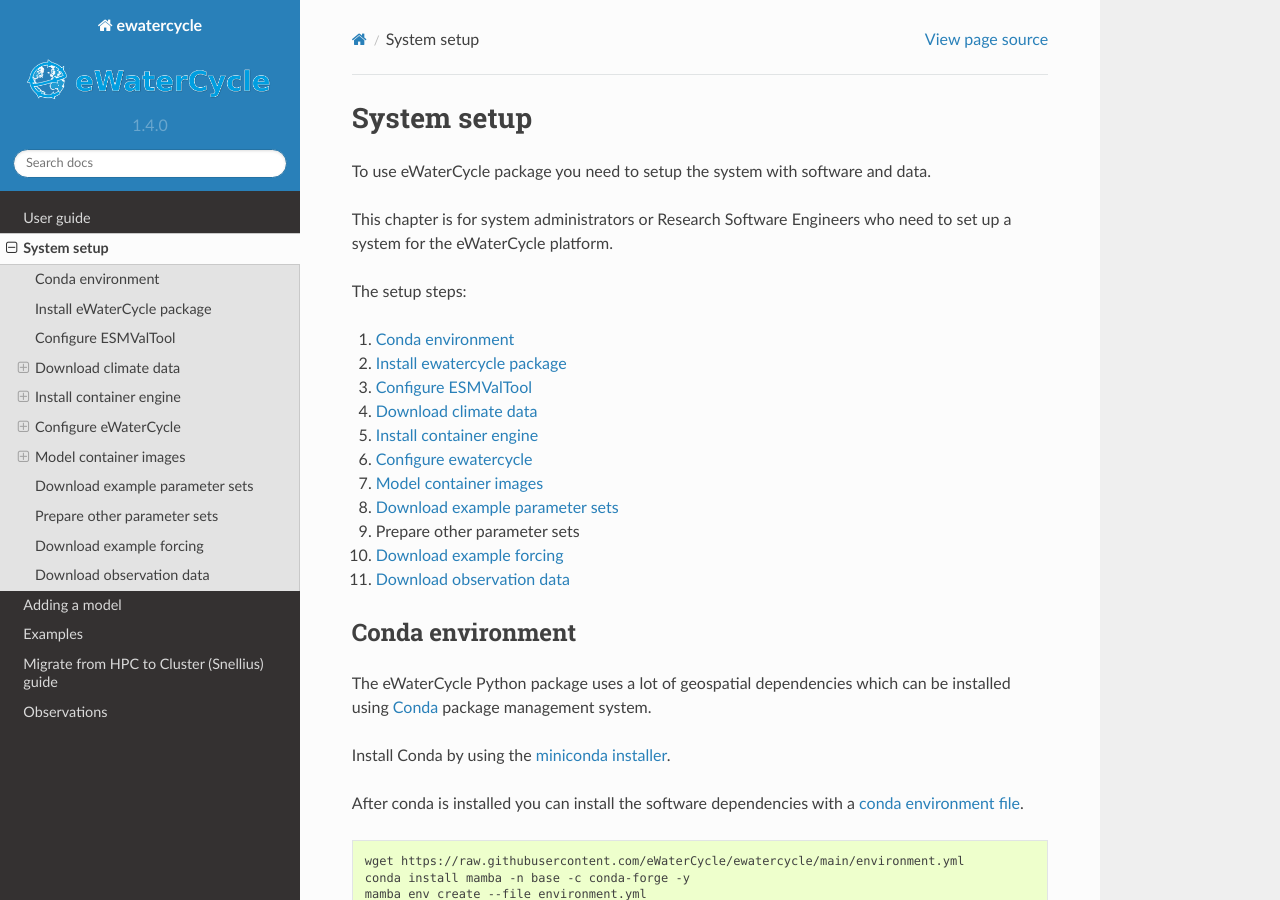
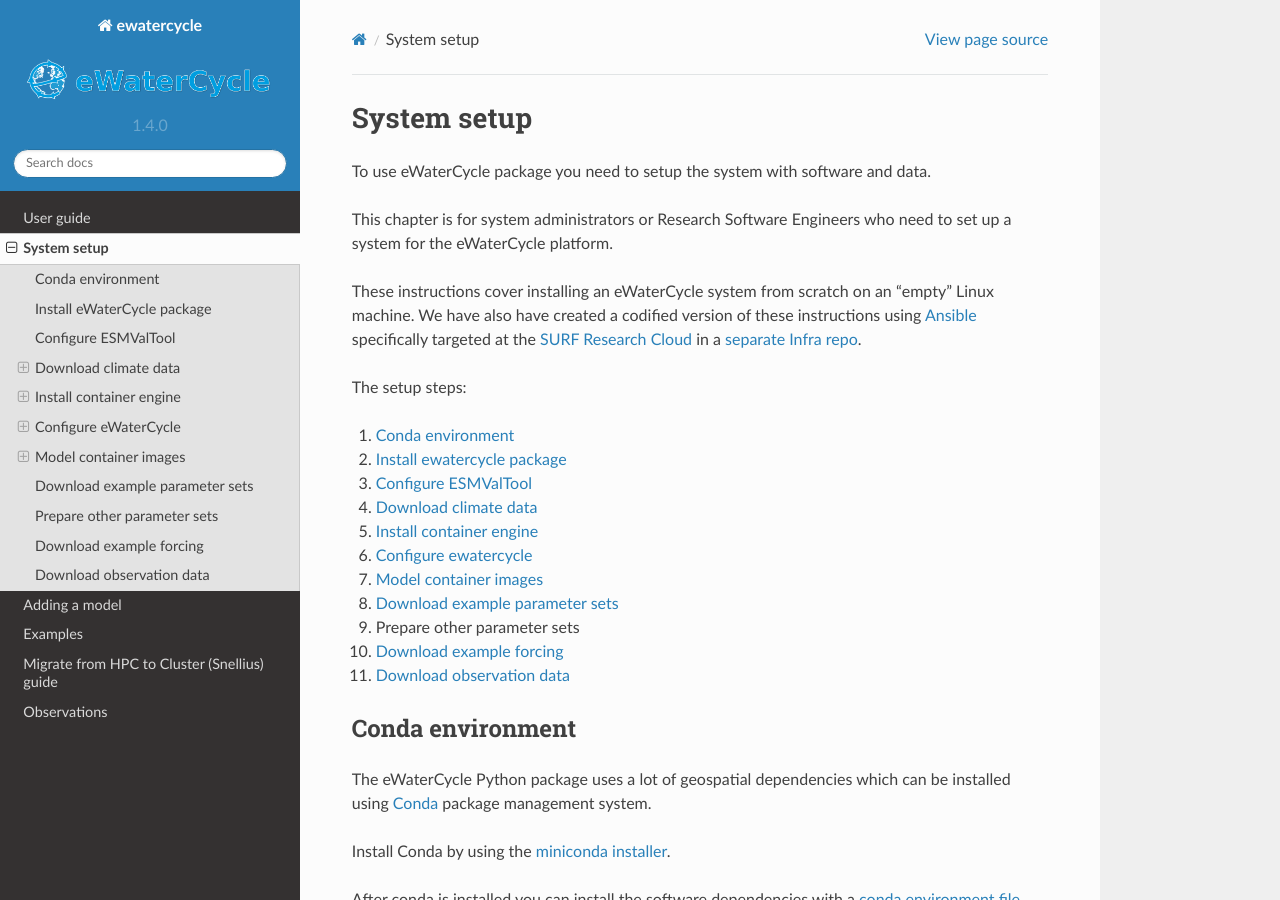
Before and after one commit to eWaterCycle/ewatercycle, a Sphinx documentation site: the page built from docs/system_setup.rst, in a window 1280 px wide and 900 px high. Built offline with Sphinx 7.4.7 and the Read the Docs theme 2.0.0, drawn with Linux system fonts in a browser that asks for light colours; pages that are not in the unit, such as notebooks, are missing from menus.

Commit message:
Update system_setup.rst
Added a note that a codified version of these instructions is available in the infra repo

```diff
--- a/docs/system_setup.rst
+++ b/docs/system_setup.rst
@@ -5,6 +5,8 @@
 and data.
 
 This chapter is for system administrators or Research Software Engineers who need to set up a system for the eWaterCycle platform.
+
+These instructions cover installing an eWaterCycle system from scratch on an "empty" Linux machine. We have also have created a codified version of these instructions using `Ansible <https://docs.ansible.com/ansible/latest/index.html>`__ specifically targeted at the `SURF Research Cloud <https://servicedesk.surfsara.nl/wiki/display/WIKI/Research+Cloud+Documentation>`__ in a `separate Infra repo <https://github.com/eWaterCycle/infra>`__.
 
 The setup steps:
 
```
